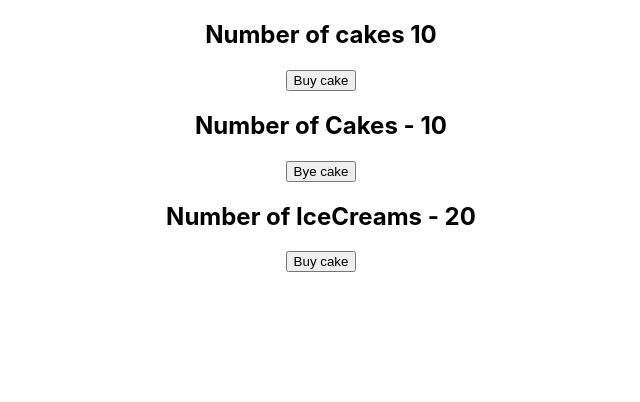
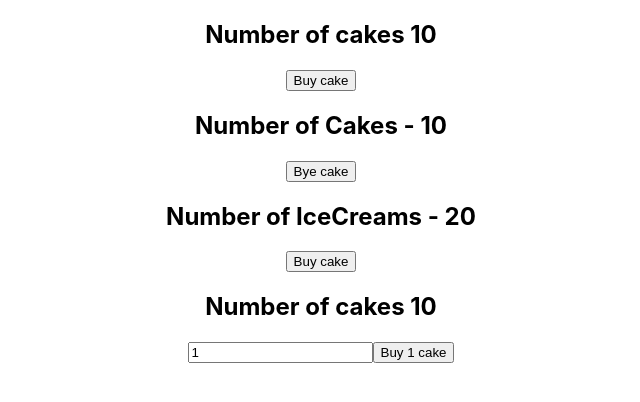
Before and after one commit to mikohan/redux-cakestore, a React (Create React App) app: page / in a window 1280 px wide. Shown: the top 402 px of the page, without its empty margins (319-959 px from the left). Built offline with nearby package versions, Linux system fonts and the light colour scheme.

Commit message:
Added payload

```diff
--- a/src/App.js
+++ b/src/App.js
@@ -6,6 +6,7 @@
 
 import './App.css';
 import IceCreamContainer from './components/IceCreamContainer';
+import NewCakeContainer from './components/NewCakeContainer';
 
 function App() {
   return (
@@ -14,6 +15,7 @@
         <CakeContainer />
         <HookCakeContainer />
         <IceCreamContainer />
+        <NewCakeContainer />
       </div>
     </Provider>
   );
--- a/src/components/CakeContainer.js
+++ b/src/components/CakeContainer.js
@@ -3,7 +3,6 @@
 import { buyCake } from '../redux';
 
 function CakeContainer(props) {
-  console.log(props);
   return (
     <div>
       <h2>Number of cakes {props.numOfCakes}</h2>
--- /dev/null
+++ b/src/components/NewCakeContainer.js
@@ -0,0 +1,33 @@
+import React, { useState } from 'react';
+import { connect } from 'react-redux';
+import { buyCake } from '../redux';
+
+function NewCakeContainer(props) {
+  const [number, setNumber] = useState(1);
+
+  return (
+    <div>
+      <h2>Number of cakes {props.numOfCakes}</h2>
+      <input
+        type="text"
+        value={number}
+        onChange={(e) => setNumber(e.target.value)}
+      ></input>
+      <button onClick={() => props.buyCake(number)}>Buy {number} cake</button>
+    </div>
+  );
+}
+
+const mapStateToProps = (state) => {
+  return {
+    numOfCakes: state.cake.numOfCakes,
+  };
+};
+
+const mapDispatchToProps = (dispatch) => {
+  return {
+    buyCake: (number) => dispatch(buyCake(number)),
+  };
+};
+
+export default connect(mapStateToProps, mapDispatchToProps)(NewCakeContainer);
--- a/src/redux/cake/cakeActions.js
+++ b/src/redux/cake/cakeActions.js
@@ -1,7 +1,8 @@
 import { BUY_CAKE } from './cakeTypes';
 
-export const buyCake = () => {
+export const buyCake = (number = 1) => {
   return {
     type: BUY_CAKE,
+    payload: number,
   };
 };
--- a/src/redux/cake/cakeReducer.js
+++ b/src/redux/cake/cakeReducer.js
@@ -6,7 +6,7 @@
 const cakeReducer = (state = initialState, action) => {
   switch (action.type) {
     case BUY_CAKE:
-      return { ...state, numOfCakes: state.numOfCakes - 1 };
+      return { ...state, numOfCakes: state.numOfCakes - action.payload };
     default:
       return state;
   }
```
